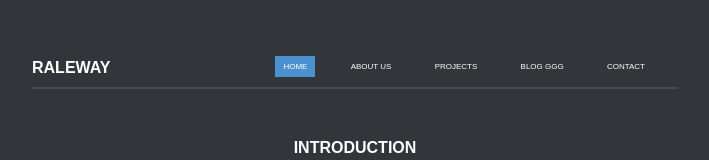
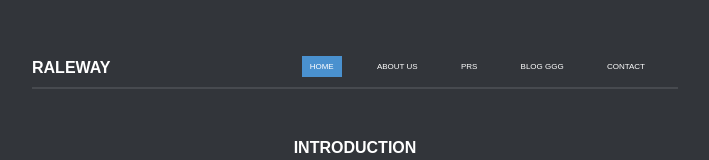
Before and after one commit to yuliyapetrenko/myfirstproject, a website: page index.html in a window 1280 px wide. Shown: the top 160 px of the page, without its empty margins (285-994 px from the left). Drawn offline with Linux system fonts and the light colour scheme; a web font is replaced by a local one.

```diff
--- a/index.html
+++ b/index.html
@@ -18,7 +18,7 @@
       <ul class="header__menu">
         <li class="header__menu-item header__menu-item_active">home</li>
         <li class="header__menu-item">about us</li>
-        <li class="header__menu-item">projects</li>
+        <li class="header__menu-item">prs</li>
         <li class="header__menu-item">blog ggg</li>
         <li class="header__menu-item">contact</li>
       </ul>
```
